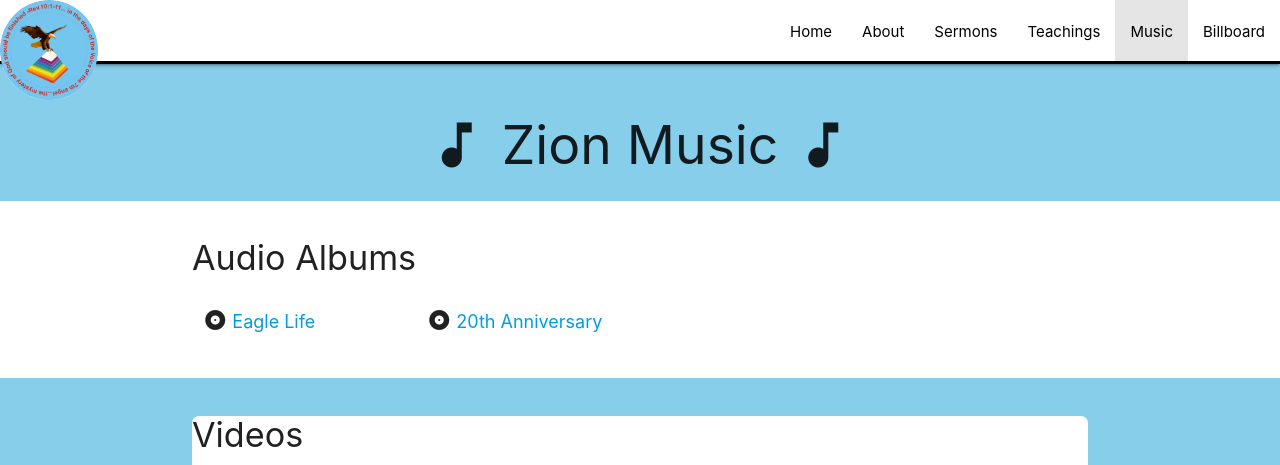
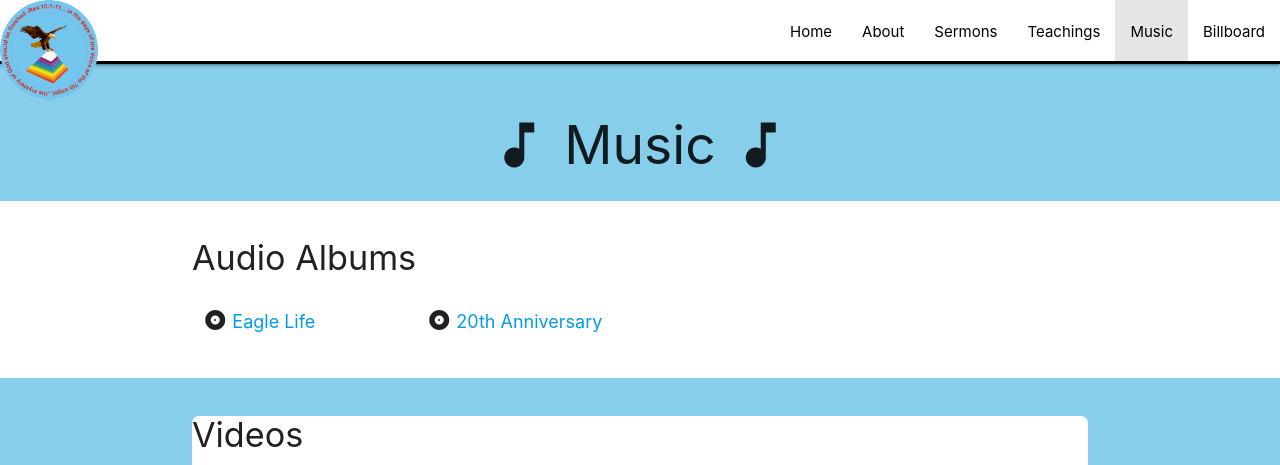
Before and after one commit to njorogetimk/cmt-redisigned, a Jekyll site: the page built from music/index.html, in a window 1280 px wide and 1400 px high. Shown: the top 465 px of the window. Built offline with Jekyll 4.4.1, drawn with Linux system fonts in a browser that asks for light colours; grey boxes are pictures that could not be loaded.

Commit message:
effect minor changes

```diff
--- a/_layouts/music.html
+++ b/_layouts/music.html
@@ -5,7 +5,7 @@ layout: default
 <section class="title section">
   <h2 class="center">
     <i class="material-icons medium">music_note</i>
-    Zion Music
+    Music
     <i class="material-icons medium">music_note</i>
   </h2>
 </section>
--- a/billboard/index.html
+++ b/billboard/index.html
@@ -27,7 +27,7 @@ title : The Billboard
 
       <div class="service col s12 m6">
         <h4>Thursday Fellowship</h4>
-        <p>Kaka Guest House, First Floor</p>
+        <p>Kaka Guest House, 2nd Floor</p>
         <p>5:00 p.m to 6:00 p.m</p>
         <div class="video-container">
           <iframe
--- a/css/style.scss
+++ b/css/style.scss
@@ -56,12 +56,8 @@ nav {
     color: black;
   }
 
-  .active {
-    border-top: 2px solid var(--border-color);
-  }
-
   a:hover {
-    border-top: 2px solid var(--border-color);
+    border-top: 3px solid skyblue;
   }
 }
 
--- a/index.html
+++ b/index.html
@@ -18,7 +18,7 @@ title: Capstone Message Tabernacle
   <div class="container">
     <div class="row">
       <div class="col s12 m5">
-        <h5>Sunday Services</h5>
+        <h5>Sunday Service</h5>
         <p>Gloryland Academy, Nakuru</p>
         <p>10:00 a.m. to 1:00p.m.</p>
         <div class="video-container">
@@ -30,7 +30,7 @@ title: Capstone Message Tabernacle
       <div class="col s12 m2"></div>
       <div class="col s12 m5">
         <h5>Thursday Fellowship</h5>
-        <p>Kaka Guest House, 3rd Floor, Nakuru</p>
+        <p>Kaka Guest House, 2nd Floor, Nakuru</p>
         <p>5:00 p.m. to 6:00 p.m.</p>
         <div class="video-container">
           <iframe
```
